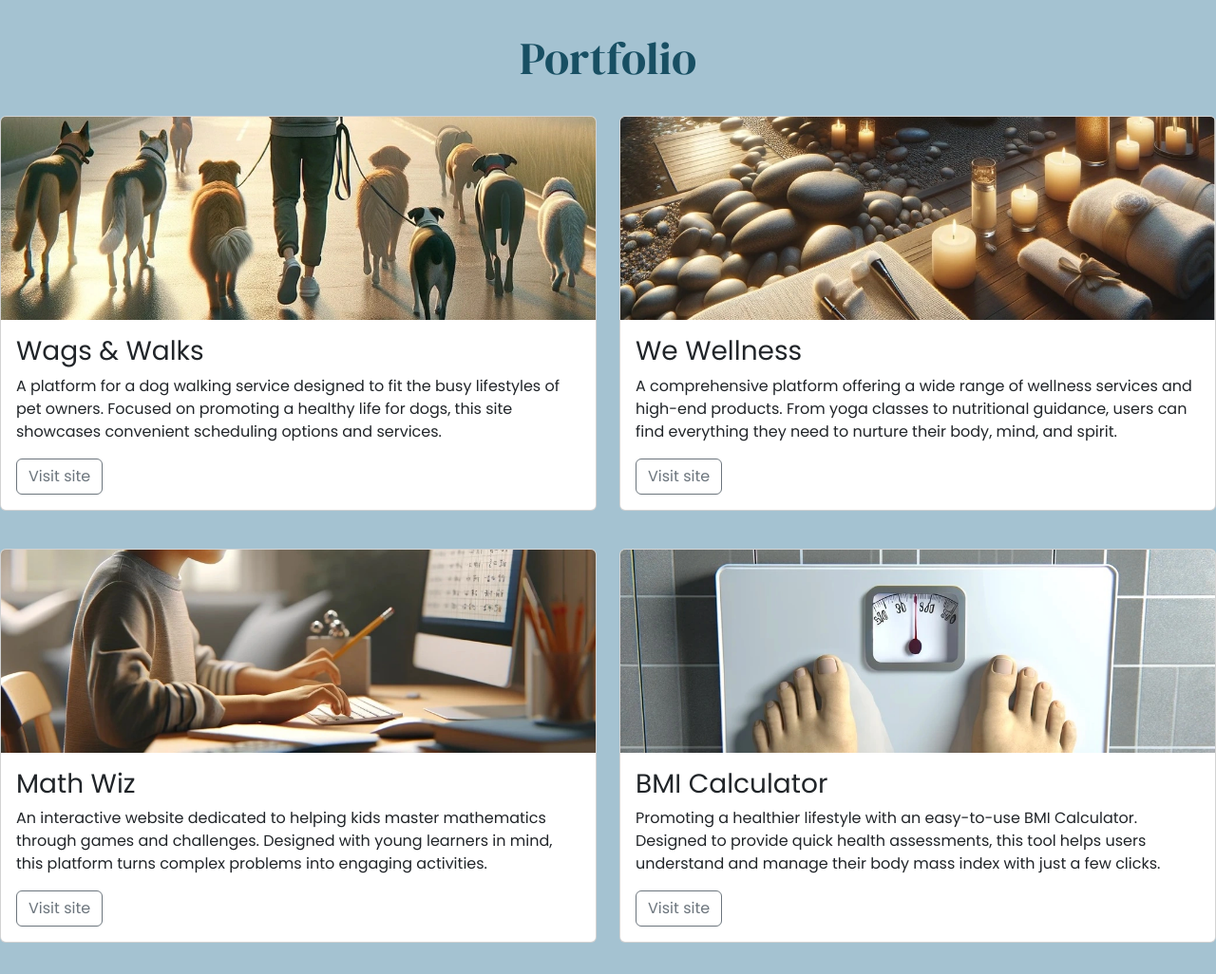
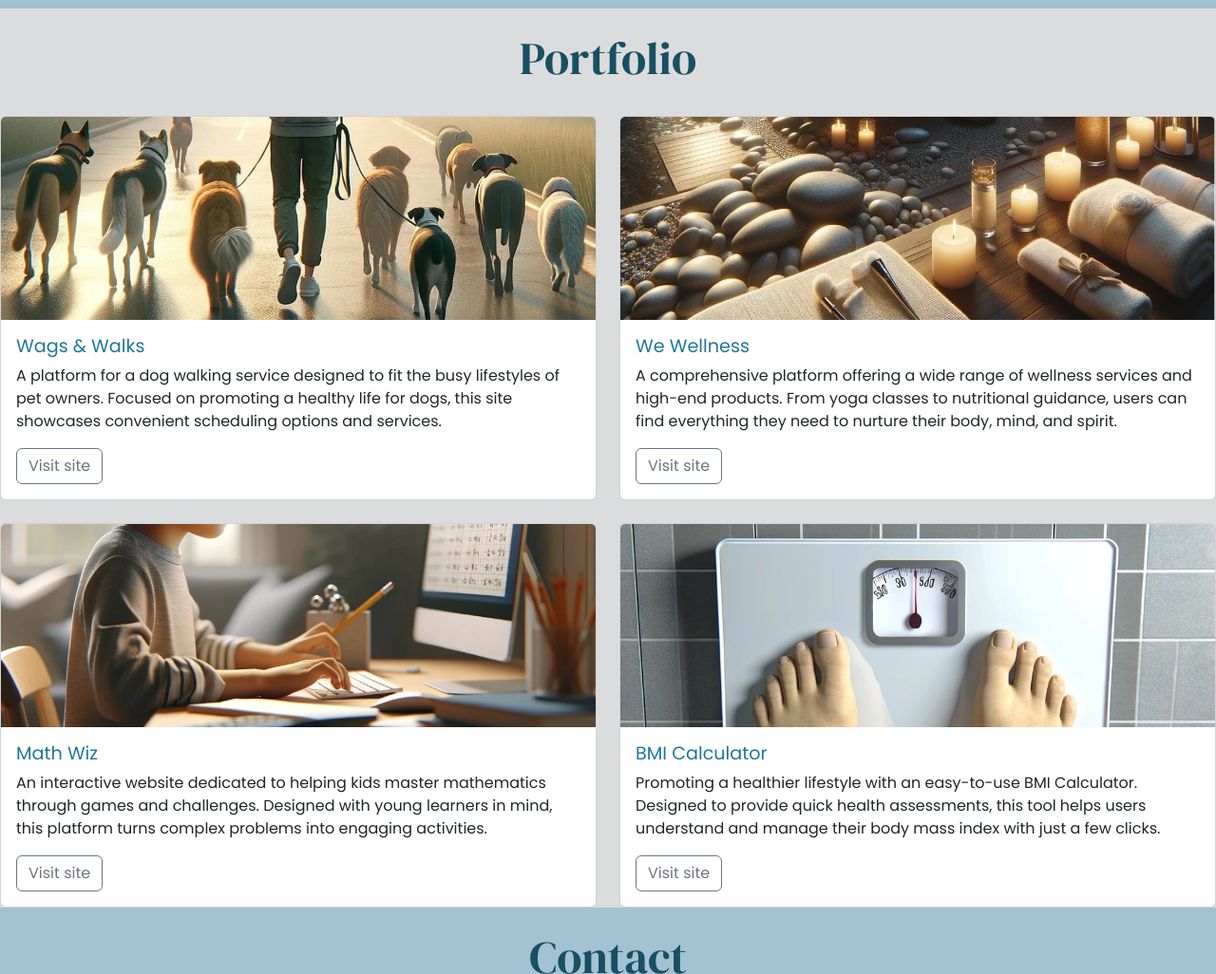
Before and after one commit to PrajaktaSarnaik/bootstrap-portfolio-website, a plain HTML site: page index.html in a window 1280 px wide. Shown: the part 1040-2066 px from the top of the page at 95% size. Drawn offline with nearby package versions, Linux system fonts and the light colour scheme.

Commit message:
Change few styles in card

```diff
--- a/assets/css/style.css
+++ b/assets/css/style.css
@@ -20,6 +20,27 @@ h2 {
     color: #184f63; /* dark-blue */
 }
 
+/* Portfolio */
+
+#portfolio {
+    background-color: #dbdcde; /* light grey */
+}
+
+#portfolio .card-title {
+    color: #1f7798; /* mid blue */
+    font-size: 1.2rem;
+}
+
+#portfolio .btn-outline-secondary:hover {
+    background-color: #1f7798; /* mid blue */
+}
+
+#portfolio .card-text {
+    min-height: 120px;
+}
+
+/* Header */
+
 #hero {
     background-image: url('../images/background.webp');
     min-height: 500px;
@@ -28,3 +49,13 @@ h2 {
     background-position: 50% 70%;
     background-size: cover;
 }
+
+/* Media queries */
+
+/* Use Bootstrap breakpoint for XL screens */
+@media screen and (min-width: 1200px) {
+    /* Fixes all portfolio cards being too tall on xl screens */
+    #portfolio .card-text {
+        min-height: auto;
+    }
+}
--- a/index.html
+++ b/index.html
@@ -112,6 +112,7 @@
       </div>
     </section>
     <!-- portfolio section starts here -->
+    <section id="portfolio">
       <div class="row">
         <!-- my-4 used to add top and bottom margin to heading -->
         <div class="col-12 text-center my-4">
@@ -120,12 +121,13 @@
       </div>
       <div class="row row-cols-1 row-cols-md-2 g-4">
         <div class="col">
-        <div class="card mb-3">
+          <div class="card">
             <img src="assets/images/wags-and-walks.webp" class="card-img-top"
               alt="A man walking several dogs early in the morning">
             <div class="card-body">
               <h3 class="card-title">Wags & Walks</h3>
-            <p class="card-text">A platform for a dog walking service designed to fit the busy lifestyles of pet owners.
+              <p class="card-text">A platform for a dog walking service designed to fit the busy lifestyles of pet
+                owners.
                 Focused on promoting a healthy life for dogs, this site showcases convenient scheduling options and
                 services.</p>
               <a href="#" class="btn btn-outline-secondary">Visit site</a>
@@ -133,20 +135,21 @@
           </div>
         </div>
         <div class="col">
-        <div class="card mb-3">
+          <div class="card">
             <img src="assets/images/we-wellness.webp" class="card-img-top"
               alt=" A spa with candles towels and natural material">
             <div class="card-body">
               <h3 class="card-title">We Wellness</h3>
               <p class="card-text">A comprehensive platform offering a wide range of wellness services and high-end
-              products. From yoga classes to nutritional guidance, users can find everything they need to nurture their
+                products. From yoga classes to nutritional guidance, users can find everything they need to nurture
+                their
                 body, mind, and spirit.</p>
               <a href="#" class="btn btn-outline-secondary">Visit site</a>
             </div>
           </div>
         </div>
         <div class="col">
-        <div class="card mb-3">
+          <div class="card">
             <img src="assets/images/math-wiz.webp" class="card-img-top" alt="A child practicing math at a computer">
             <div class="card-body">
               <h3 class="card-title">Math Wiz</h3>
@@ -158,12 +161,13 @@
           </div>
         </div>
         <div class="col">
-        <div class="card mb-3">
+          <div class="card">
             <img src="assets/images/bmi-calculator.webp" class="card-img-top"
               alt="Weighing scales seen from the first person view of the person standing on the scales">
             <div class="card-body">
               <h3 class="card-title">BMI Calculator</h3>
-            <p class="card-text">Promoting a healthier lifestyle with an easy-to-use BMI Calculator. Designed to provide
+              <p class="card-text">Promoting a healthier lifestyle with an easy-to-use BMI Calculator. Designed to
+                provide
                 quick health assessments, this tool helps users understand and manage their body mass index with just a
                 few clicks.</p>
               <a href="#" class="btn btn-outline-secondary">Visit site</a>
@@ -171,6 +175,7 @@
           </div>
         </div>
       </div>
+    </section>
   </main>
 
   <!-- Contact section -->
@@ -219,7 +224,8 @@
             <button type="button" class="btn-close" data-bs-dismiss="modal" aria-label="Close"></button>
           </div>
           <div class="modal-body">
-        <p>Join my newsletter for the latest updates on my projects, coding tips, and industry insights delivered straight to your inbox.</p>
+            <p>Join my newsletter for the latest updates on my projects, coding tips, and industry insights delivered
+              straight to your inbox.</p>
             <div class="row">
               <div class="col-md-6">
                 <label for="name" class="form-label">Name</label>
```
Lines whose indentation alone changed are shown as unchanged.
